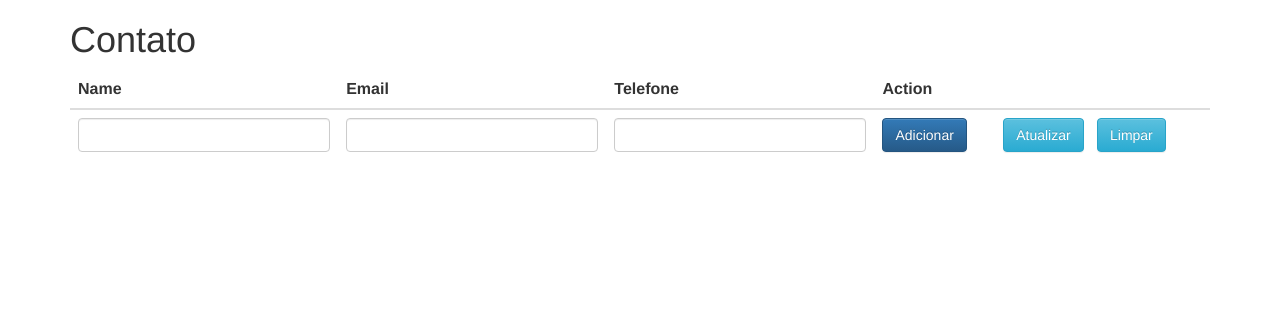
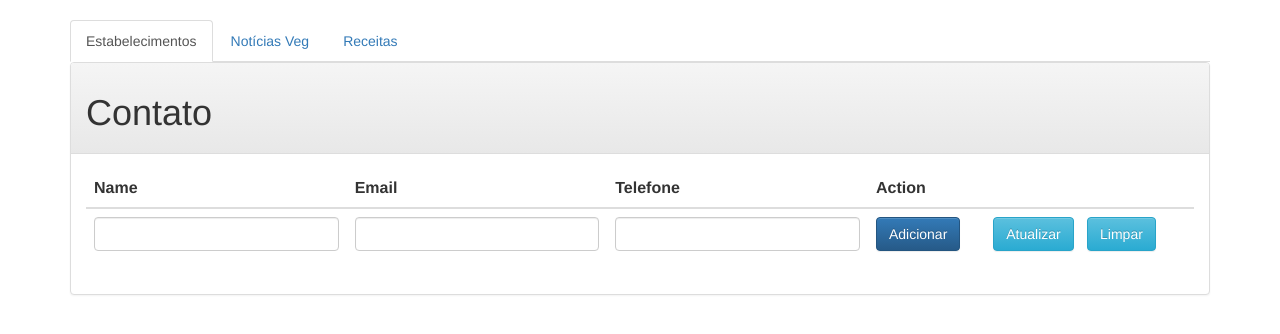
Before and after one commit to fabiosuenaga/curitibaVegana, a website: page public/index.html in a window 1280 px wide. Drawn offline with nearby package versions, Linux system fonts and the light colour scheme; no server answers.

Commit message:
tab layout

```diff
--- a/public/index.html
+++ b/public/index.html
@@ -10,8 +10,20 @@
 	<title>Curitiba Vegana App</title>
 </head>
 <body>
-	<div class="container" ng-controller="AppCtrl">
+	<div class="container" ng-controller="AppCtrl"></br>
+
+		<ul class="nav nav-tabs">
+	  		<li  class="active"><a>Estabelecimentos</a></li>
+	  		<li><a>Notícias Veg</a></li>
+	  		<li><a>Receitas</a></li>
+		</ul>
+
+		<div class="panel panel-default tabs-container">
+
+			<div class="panel-heading">
 				<h1>Contato</h1>
+			</div>
+			<div class="panel-body">
 				<table class="table">
 					<thead>
 						<tr>
@@ -49,8 +61,9 @@
 							<td><button class="btn btn-warning" ng-click="edit(contact._id)">Editar</button></td>
 						</tr>
 					</tbody>
-
 				</table>
+			</div>
+		</div>
 	</div>
 
 <script type="text/javascript" src="https://ajax.googleapis.com/ajax/libs/angularjs/1.2.30/angular.min.js"></script>
--- a/server.js
+++ b/server.js
@@ -9,6 +9,10 @@ app.use(bodyParser.json());
 
 app.get('/contato',function(req, res) {
 	console.log('Get Request received!')
+
+	db.on('ready',function() {
+    	console.log('database connected');
+	});
 
 	db.curitibaVegana.find(function(err, docs) {
 		console.log(docs);
```
Lines whose indentation alone changed are shown as unchanged.
